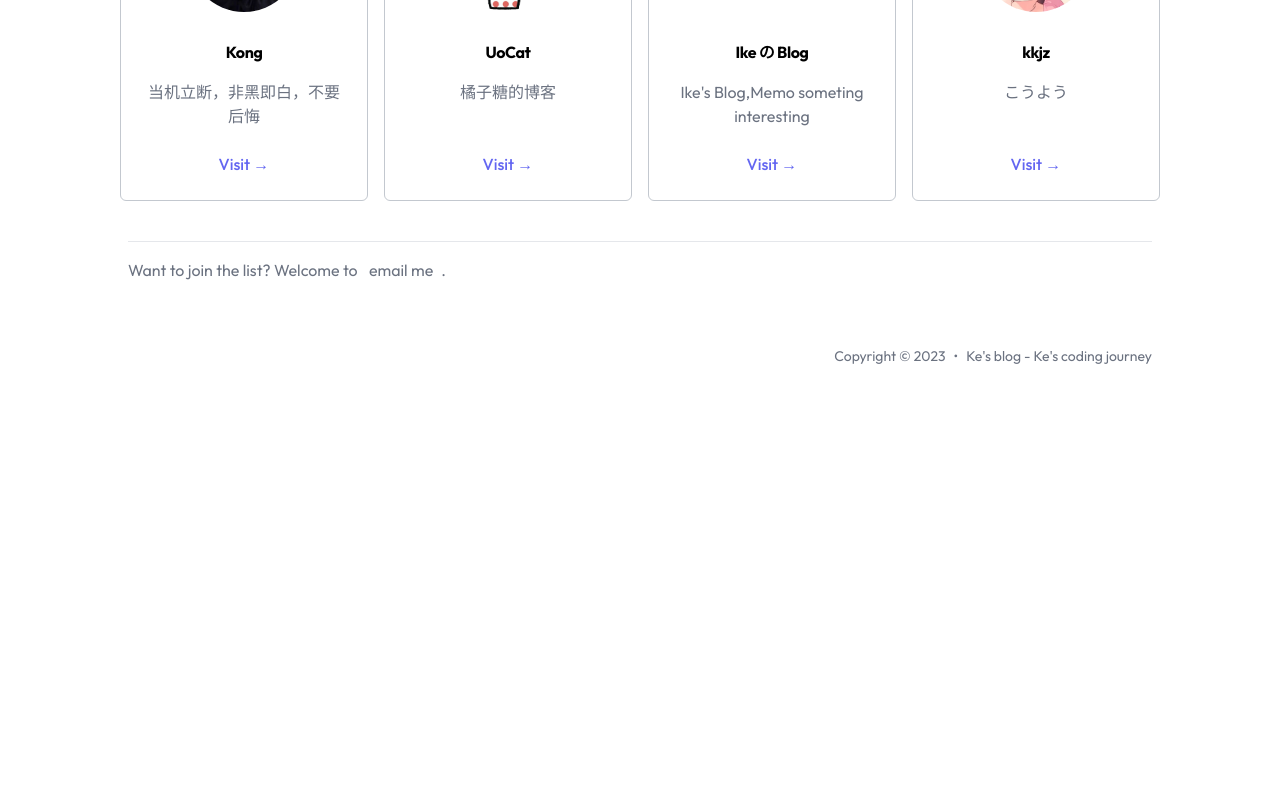
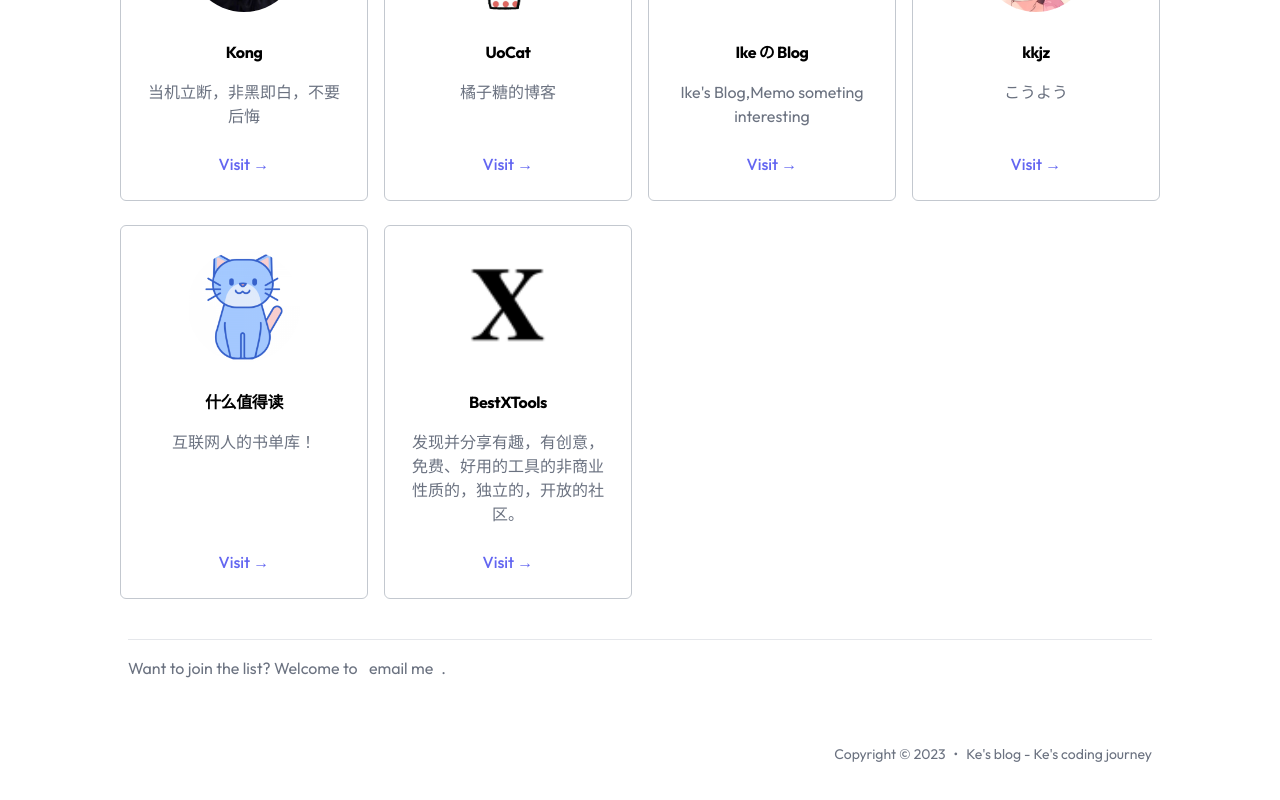
Before and after one commit to mk965/mengke.me, a Next.js app: page /friends in a window 1280 px wide. Shown: the part 446-1246 px from the top of the page. Before the commit the page ends 852 px from the top, so only its background shows below. Built offline with nearby package versions, Linux system fonts and the light colour scheme.

Commit message:
update(friends): Add some friends link

```diff
--- a/data/friendsData.ts
+++ b/data/friendsData.ts
@@ -29,4 +29,18 @@ export let friendsData: Friend[] = [
     imgSrc: '/static/images/friends/kkjz.jpg',
     url: 'https://kkjz.xyz/?ref=mengke.me',
   },
+  {
+    type: 'friend',
+    name: '什么值得读',
+    slogan: '互联网人的书单库！',
+    imgSrc: '/static/images/friends/shenmezhidedu.png',
+    url: 'https://www.shenmezhidedu.com/?ref=mengke.me',
+  },
+  {
+    type: 'friend',
+    name: 'BestXTools',
+    slogan: '发现并分享有趣，有创意，免费、好用的工具的非商业性质的，独立的，开放的社区。',
+    imgSrc: '/static/images/friends/bestxtools.png',
+    url: 'https://discuss-cn.bestxtools.com/?ref=mengke.me',
+  },
 ]
```
Also changed, not shown: public/static/images/friends/bestxtools.png (added), public/static/images/friends/shenmezhidedu.png (added).
